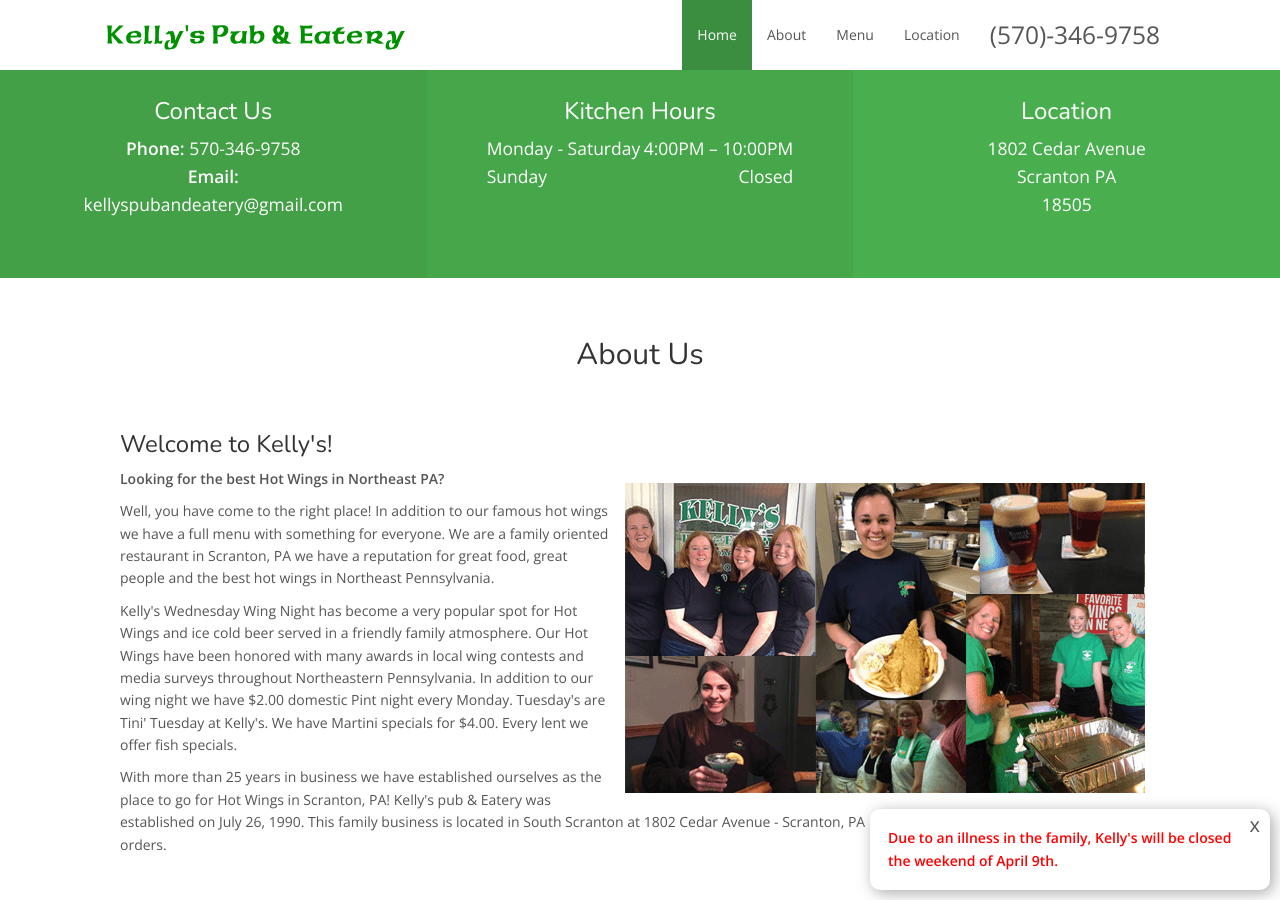
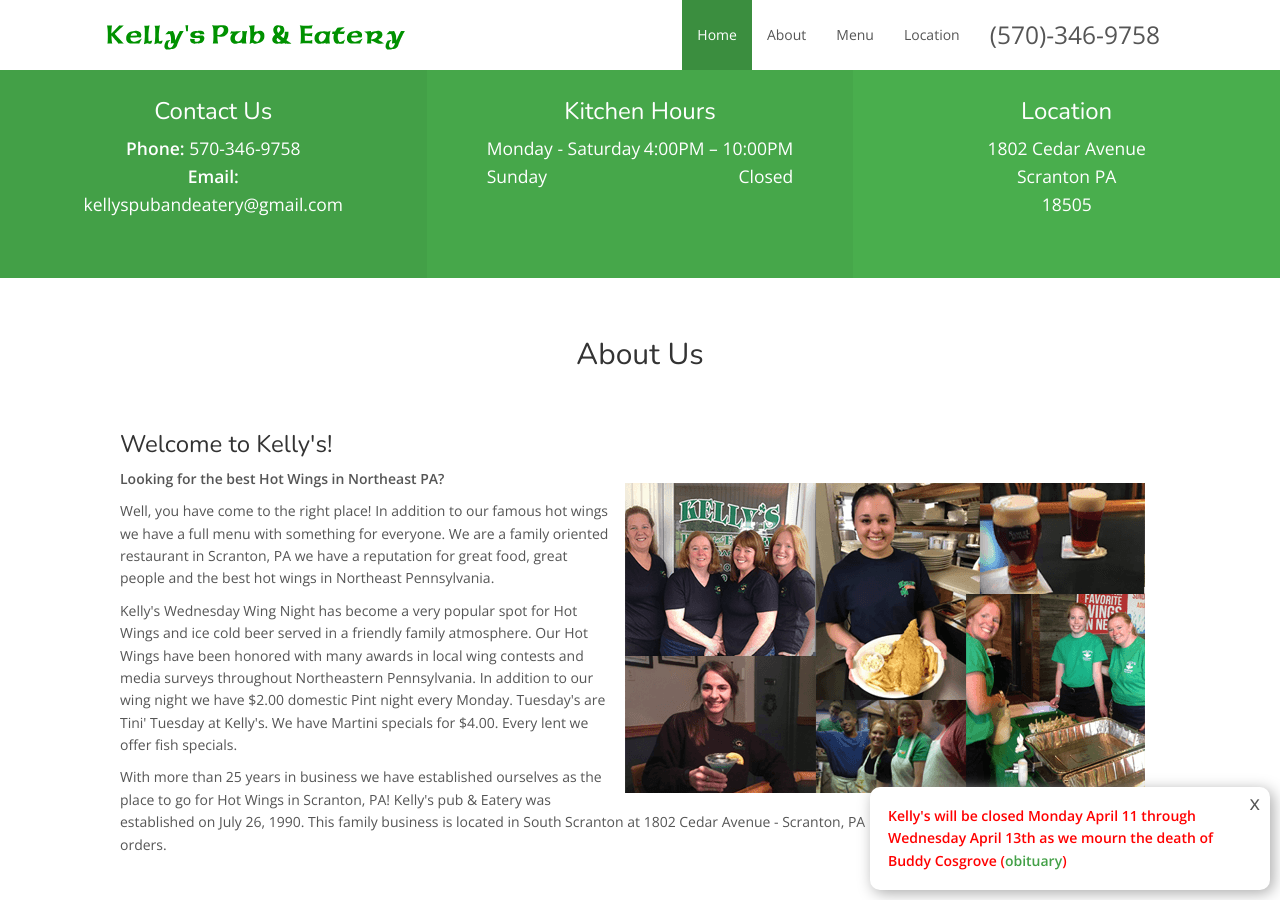
Before and after one commit to mikedane/kpehotwings.com, a Jekyll site: the page built from index.html, in a window 1280 px wide and 900 px high, scrolled down 522 px. Built offline with Jekyll 4.4.1, drawn with Linux system fonts in a browser that asks for light colours; nearby versions of some CDN libraries.

Commit message:
Update footer.html

```diff
--- a/_includes/footer.html
+++ b/_includes/footer.html
@@ -28,8 +28,7 @@
 <div class="notif">
   <div class="close-button">x</div>
   <div style="color: red; font-weight: bold">
-    Due to an illness in the family, Kelly's will be closed the weekend of April
-    9th.
+    Kelly's will be closed Monday April 11 through Wednesday April 13th as we mourn the death of Buddy Cosgrove (<a href="https://www.legacy.com/us/obituaries/thetimes-tribune/name/william-cosgrove-obituary?id=34167520" target="_blank">obituary</a>)
   </div>
   <!--   Kelly's does not participate with any 3rd party delivery services, and will
   not be responsible for the quality of any orders from such services. -->
```
